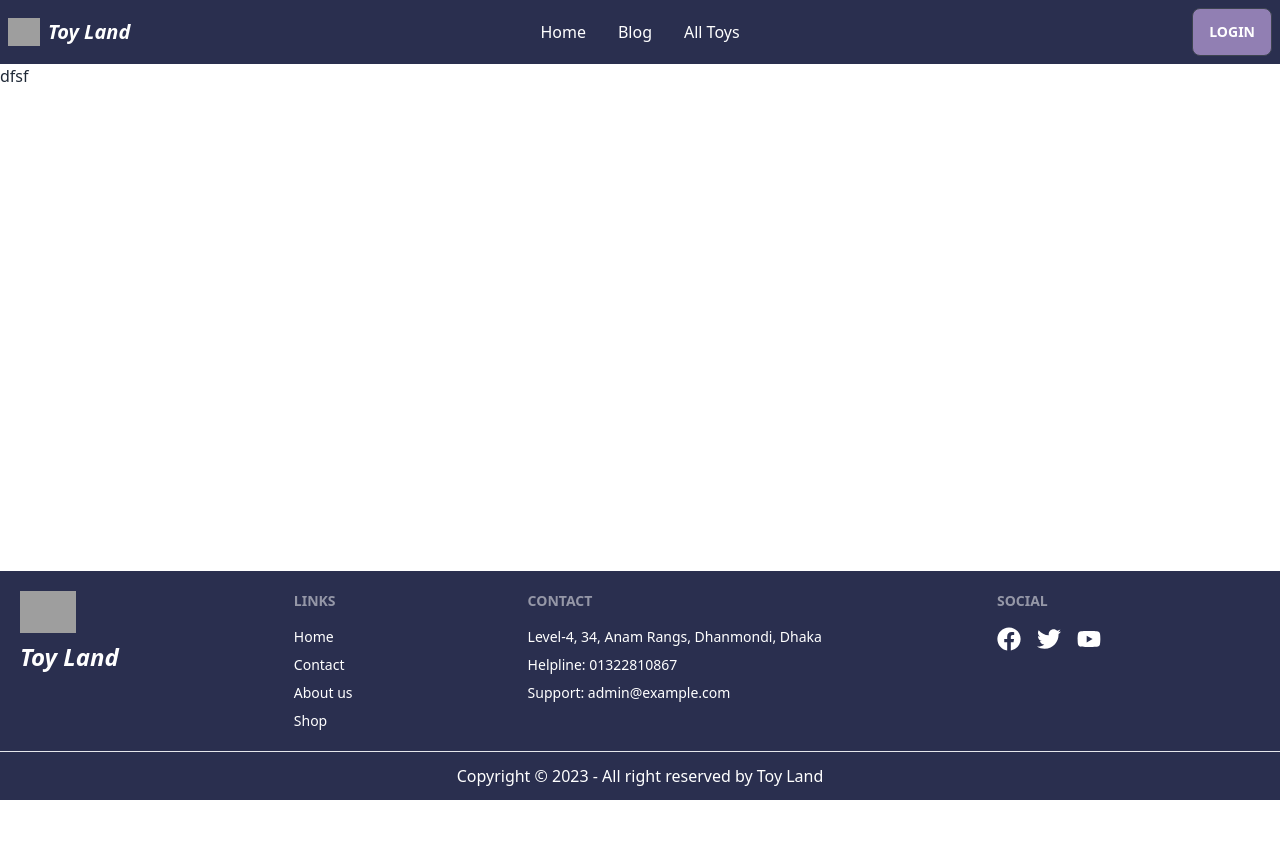
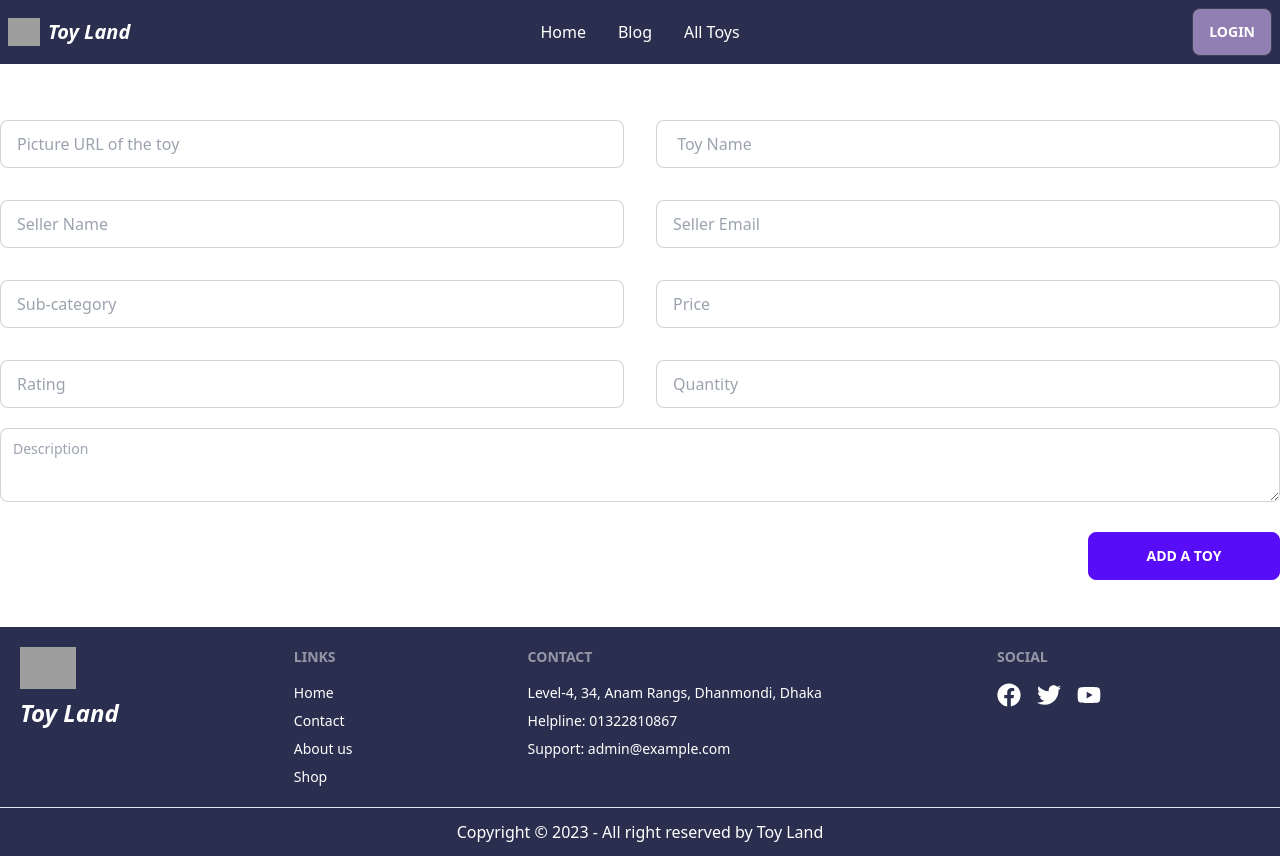
Before and after one commit to itsjahid01/toy-marketplace-client, a React (Vite) app: page /addAToy in a window 1280 px wide. Before the commit the page ends 800 px from the top, so only its background shows below. Built offline with nearby package versions, Linux system fonts and the light colour scheme; no server answers; grey boxes are pictures that could not be loaded.

Commit message:
add d toy done

```diff
--- a/src/pages/About.jsx
+++ b/src/pages/About.jsx
@@ -12,7 +12,7 @@ const About = () => {
           <p className="text-fuchsia-600 text-xl mb-2 ">Our Mission</p>
           <p className="text-5xl mb-5 font-semibold italic">About Us</p>
           <p className="mb-5 text-lg">
-            it is a long established fact that a reader will be <br />{" "}
+            It is a long established fact that a reader will be <br />{" "}
             distracted by the readable content of a page when <br /> looking at
             its layout.The point of using Lorem ipsum is <br /> that it has a
             more or less
--- a/src/pages/AddAToy.jsx
+++ b/src/pages/AddAToy.jsx
@@ -1,10 +1,121 @@
 import React from "react";
 
 const AddAToy = () => {
+  const handleAddToy = (event) => {
+    event.preventDefault();
+
+    const form = event.target;
+    const toyName = form.toyName.value;
+    const photoUrl = form.photoUrl.value;
+    const sellerName = form.sellerName.value;
+    const sellerEmail = form.sellerEmail.value;
+    const price = form.price.value;
+    const quantity = form.quantity.value;
+    const rating = form.rating.value;
+    const description = form.description.value;
+
+    console.log(
+      toyName,
+      photoUrl,
+      sellerEmail,
+      sellerName,
+      price,
+      quantity,
+      rating,
+      description
+    );
+
+    const toy = {
+      toyName,
+      photoUrl,
+      sellerEmail,
+      sellerName,
+      price,
+      quantity,
+      rating,
+      description,
+    };
+  };
+
   return (
-    <div>
-      <h2>dfsf</h2>
-    </div>
+    <form onSubmit={handleAddToy} className="container mx-auto  m-14">
+      <div className="grid grid-cols-1 md:grid-cols-2 gap-8">
+        <div className="form-control">
+          <input
+            type="text"
+            placeholder="Picture URL of the toy"
+            name="photoUrl"
+            className="input input-bordered"
+          />
+        </div>
+        <div className="form-control">
+          <input
+            type="text"
+            placeholder=" Toy Name"
+            name="toyName"
+            className="input input-bordered"
+          />
+        </div>
+        <div className="form-control">
+          <input
+            type="text"
+            placeholder="Seller Name"
+            name="sellerName"
+            className="input input-bordered"
+          />
+        </div>
+        <div className="form-control">
+          <input
+            type="email"
+            placeholder="Seller Email"
+            name="sellerEmail"
+            className="input input-bordered"
+          />
+        </div>
+        <div className="form-control">
+          <input
+            type="text"
+            placeholder="Sub-category"
+            name="subCategory"
+            className="input input-bordered"
+          />
+        </div>
+        <div className="form-control">
+          <input
+            type="text"
+            placeholder="Price"
+            name="price"
+            className="input input-bordered"
+          />
+        </div>
+        <div className="form-control">
+          <input
+            type="text"
+            placeholder="Rating"
+            name="rating"
+            className="input input-bordered"
+          />
+        </div>
+        <div className="form-control">
+          <input
+            type="text"
+            placeholder="Quantity"
+            name="quantity"
+            className="input input-bordered"
+          />
+        </div>
+      </div>
+      <textarea
+        placeholder="Description"
+        name="description"
+        className="textarea textarea-bordered textarea-sm w-full mt-5 "
+      ></textarea>
+      <div className="form-control w-48 ml-auto mt-6">
+        <button type="submit" className="btn btn-primary ">
+          Add A Toy
+        </button>
+      </div>
+    </form>
   );
 };
 
```
